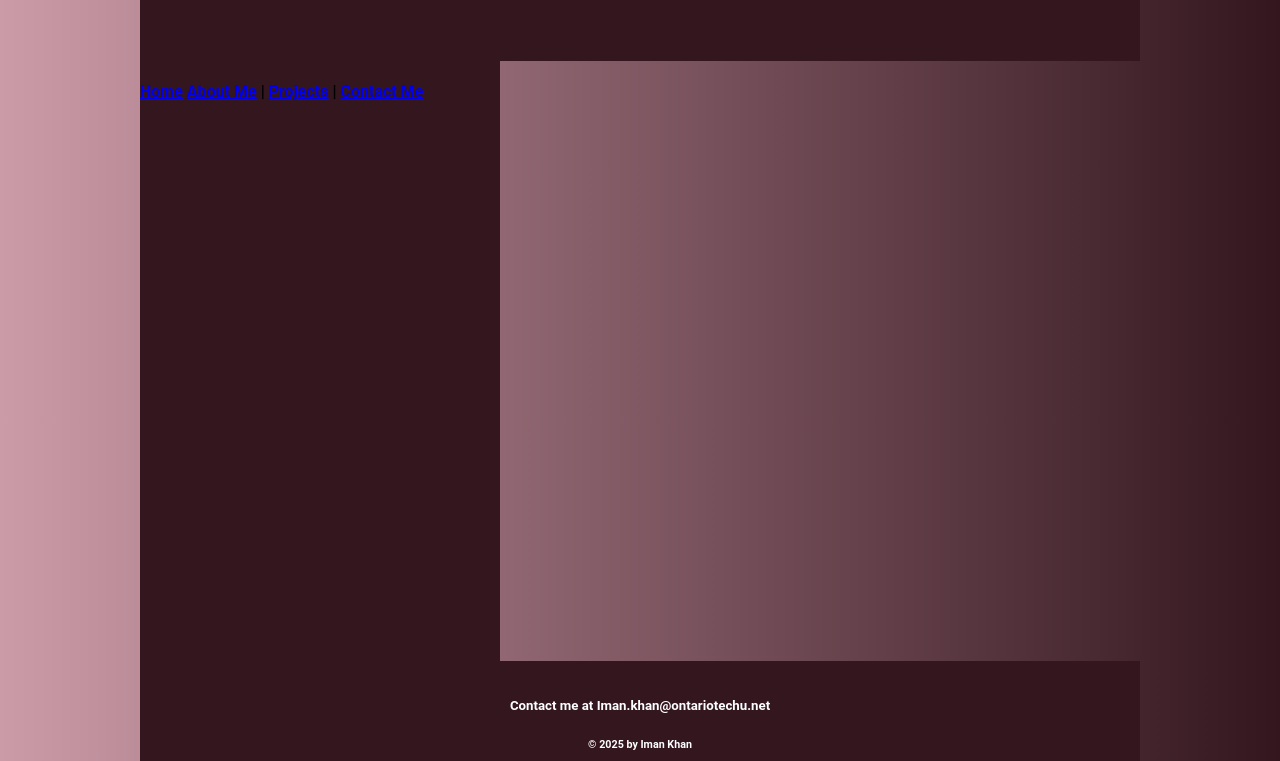
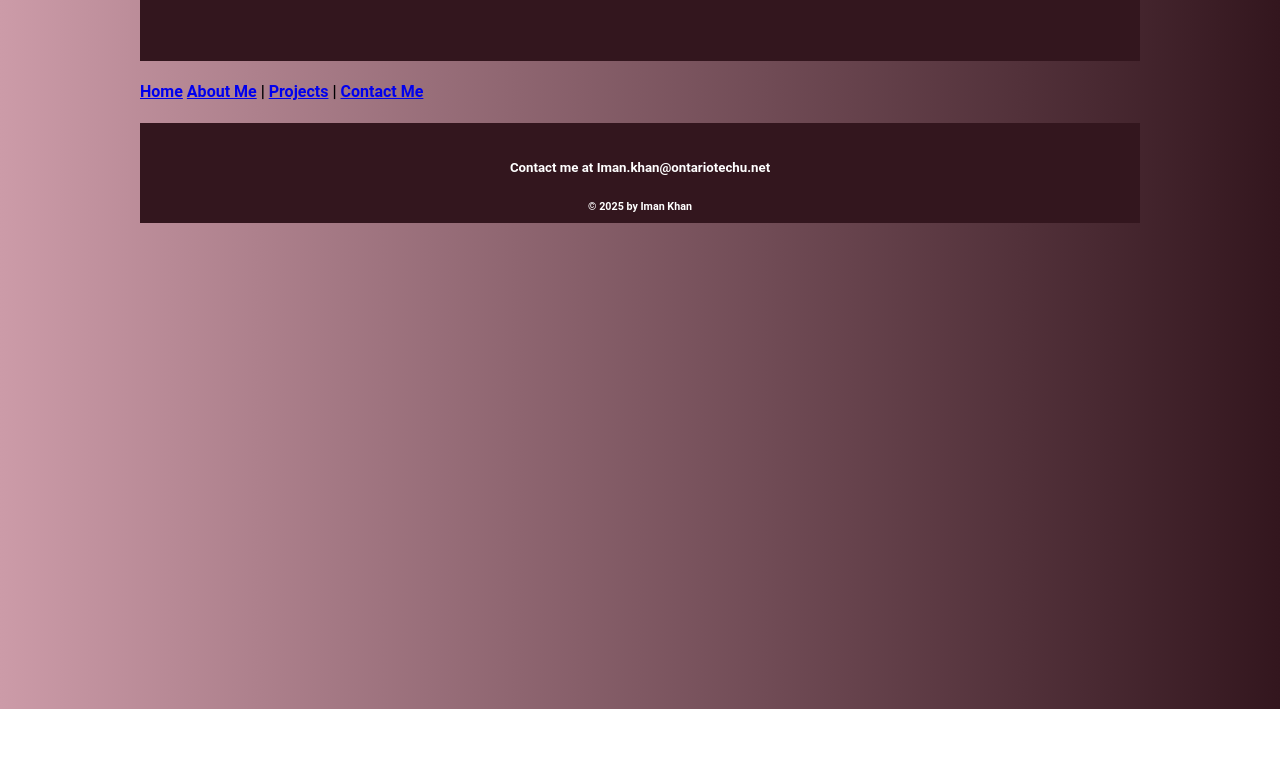
Before and after one commit to Imankhan9/WebandScriptProgramming_Assignment-, a plain HTML site: page index.html in a window 1280 px wide. Shown: the part 91-852 px from the top of the page. After the commit the page ends 800 px from the top, so only its background shows below. Drawn offline with Linux system fonts and the light colour scheme.

```diff
--- a/full.css
+++ b/full.css
@@ -26,14 +26,6 @@
     font-family: Verdana, Geneva, Tahoma, sans-serif;
     align-content: center;
 
-}
-
-/* Left column */
-#left-column {
-    float: left;
-    width: 360px;
-    height:600px;
-    background-color: #33161E;
 }
 
 .clear{
--- a/index.html
+++ b/index.html
@@ -15,7 +15,7 @@
                 <h1>Iman Khan</h1>
             </header>
 
-            <nav id="left-column">
+
                 <nav>
                     <h4>
                         <a href="index.html">Home</a>
@@ -24,7 +24,7 @@
                         <a href="contact.html">Contact Me</a>
                       </h4>
                 </nav>
-            </nav>
+
 
         <!-- clears float-->
         <div class="clear"></div>
```
Also changed, not shown: projects.html (+1 -1 lines).
